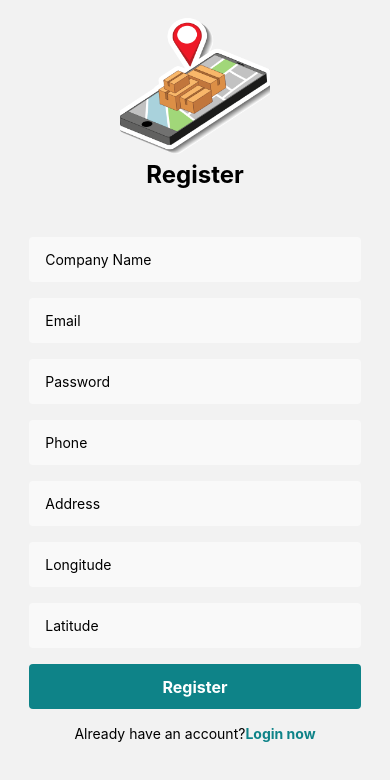
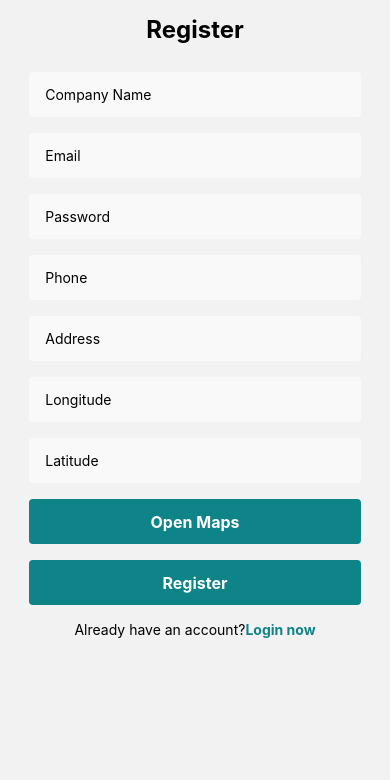
Before and after one commit to BEGDAR8ZOUHAIR/MFN-APP, a React Native app in the folder mobile/: screen /Register in a window 390 px wide. Shown: the top 780 px of the page. Built offline with nearby package versions, Linux system fonts and the light colour scheme; what @rnmapbox/maps would draw is missing.

Commit message:
add google maps to tke conrdination

```diff
--- a/mobile/screens/Dashboard.tsx
+++ b/mobile/screens/Dashboard.tsx
@@ -17,6 +17,7 @@ interface User {
   latitude: number;
   longitude: number;
   phone: number;
+  email: string;
 }
 
 const DashboardScreen: React.FC = () => {
@@ -104,6 +105,7 @@ const UserCard: React.FC<{ user: User }> = ({ user }) => {
       <Text style={styles.cardText}>{user.latitude}</Text>
       <Text style={styles.cardText}>{user.longitude}</Text>
       <Text style={styles.cardText}>{user.phone}</Text>
+      <Text style={styles.cardText}>{user.email}</Text>
 
       {/* <Text style={user.status === "Desponible" ? styles.success : styles.failed}>
         {user.status}
--- a/mobile/screens/Register.tsx
+++ b/mobile/screens/Register.tsx
@@ -1,3 +1,4 @@
+
 import React, { useState } from "react";
 import { useNavigation } from "@react-navigation/native";
 import {
@@ -9,11 +10,11 @@ import {
   Image,
   Alert,
   ScrollView,
+  Linking,
 } from "react-native";
 
 const Register = () => {
   const navigation = useNavigation();
-//  companyName, email, password, phone, address, longitude, latitude
   const [companyName, setCompanyName] = useState<string>("");
   const [email, setEmail] = useState<string>("");
   const [password, setPassword] = useState<string>("");
@@ -22,11 +23,9 @@ const Register = () => {
   const [longitude, setLongitude] = useState<string>("");
   const [latitude, setLatitude] = useState<string>("");
 
-
   const handleRegister = async () => {
     try {
-      // const res = await fetch("http://192.168.9.30:5000/user/register", {
-      const res = await fetch("http://192.168.0.171:5000/user/register", {
+      const res = await fetch("http://192.168.9.30:5000/user/register", {
         method: "POST",
         headers: {
           "Content-Type": "application/json",
@@ -39,9 +38,7 @@ const Register = () => {
           phone,
           address,
           longitude,
-          latitude
-
-
+          latitude,
         }),
       });
       const text = await res.text();
@@ -56,16 +53,14 @@ const Register = () => {
     }
   };
 
+  const openMaps = () => {
+    const url = `https://www.google.com/maps/search/?api=1&query=${latitude},${longitude}`;
+    Linking.openURL(url);
+  };
+
   return (
-    <ScrollView
-      showsVerticalScrollIndicator={false}
-    >
+    <ScrollView showsVerticalScrollIndicator={false}>
       <View style={styles.container}>
-      <Image
-        style={{ width: 150, height: 150 }}
-        source={require("../assets/container2.png")}
-      />
-
         <Text style={styles.title}>Register</Text>
         <View style={styles.formContainer}>
           <TextInput
@@ -127,6 +122,9 @@ const Register = () => {
             value={latitude}
             onChangeText={(text) => setLatitude(text)}
           />
+          <TouchableOpacity style={styles.textMap} onPress={openMaps}>
+            <Text style={styles.buttonText}>Open Maps</Text>
+          </TouchableOpacity>
           <TouchableOpacity style={styles.button} onPress={handleRegister}>
             <Text style={styles.buttonText}>Register</Text>
           </TouchableOpacity>
@@ -147,13 +145,12 @@ const styles = StyleSheet.create({
     flex: 1,
     justifyContent: "center",
     alignItems: "center",
-    marginTop: 10,
-
+    marginTop: 15,
   },
   title: {
     fontSize: 24,
     fontWeight: "bold",
-    marginBottom: 48,
+    marginBottom: 28,
   },
   formContainer: {
     width: "85%",
@@ -185,6 +182,14 @@ const styles = StyleSheet.create({
     color: "#0E8388",
     fontWeight: "bold",
   },
+  textMap: {
+    height: 45,
+    backgroundColor: "#0E8388",
+    justifyContent: "center",
+    alignItems: "center",
+    borderRadius: 4,
+    marginBottom: 16,
+  },
 });
 
 export default Register;
```
Also changed, not shown: mobile/screens/Home.tsx (+1 -14 lines), 1 other file (tests, documents, lock files or other folders). Lines whose indentation alone changed are shown as unchanged.
